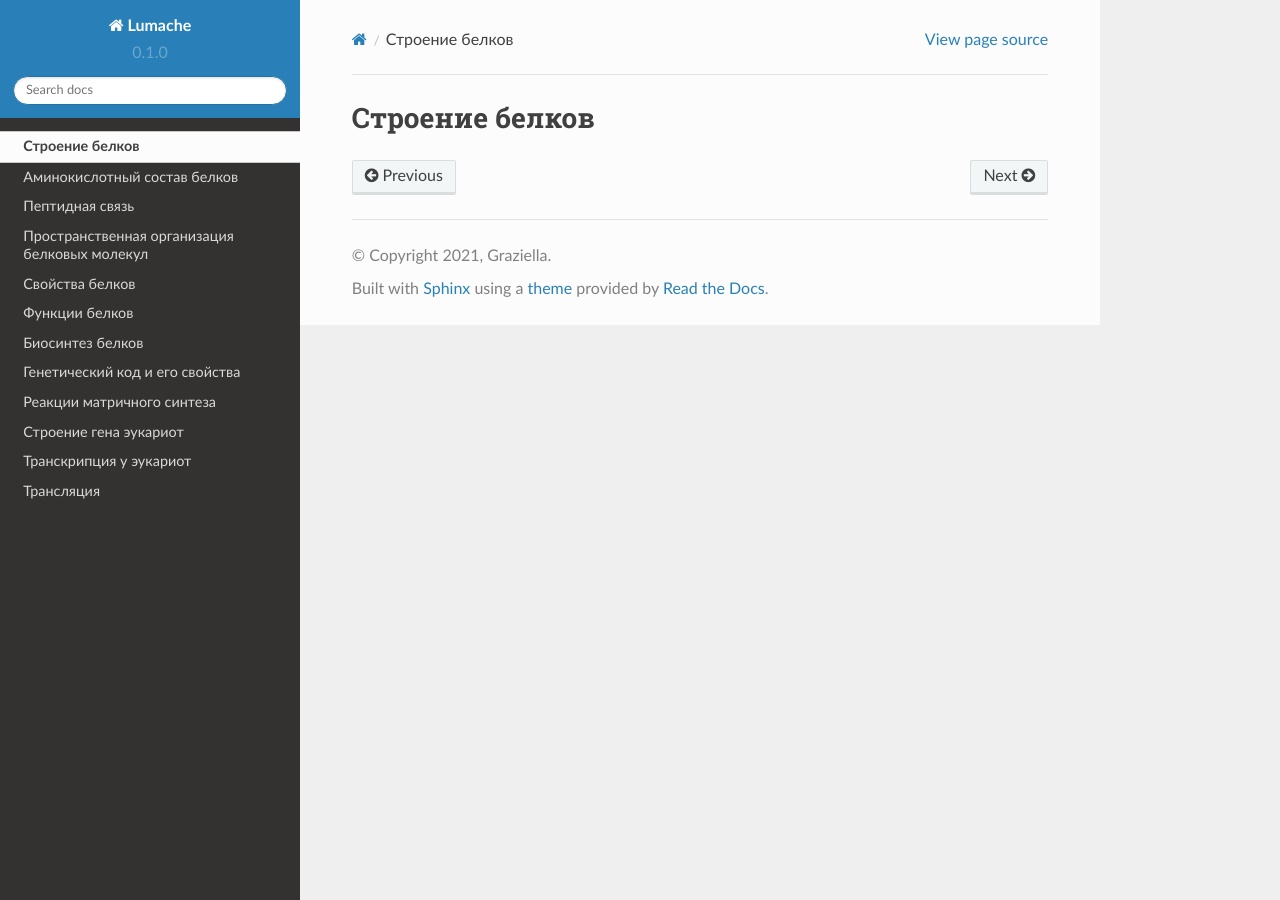
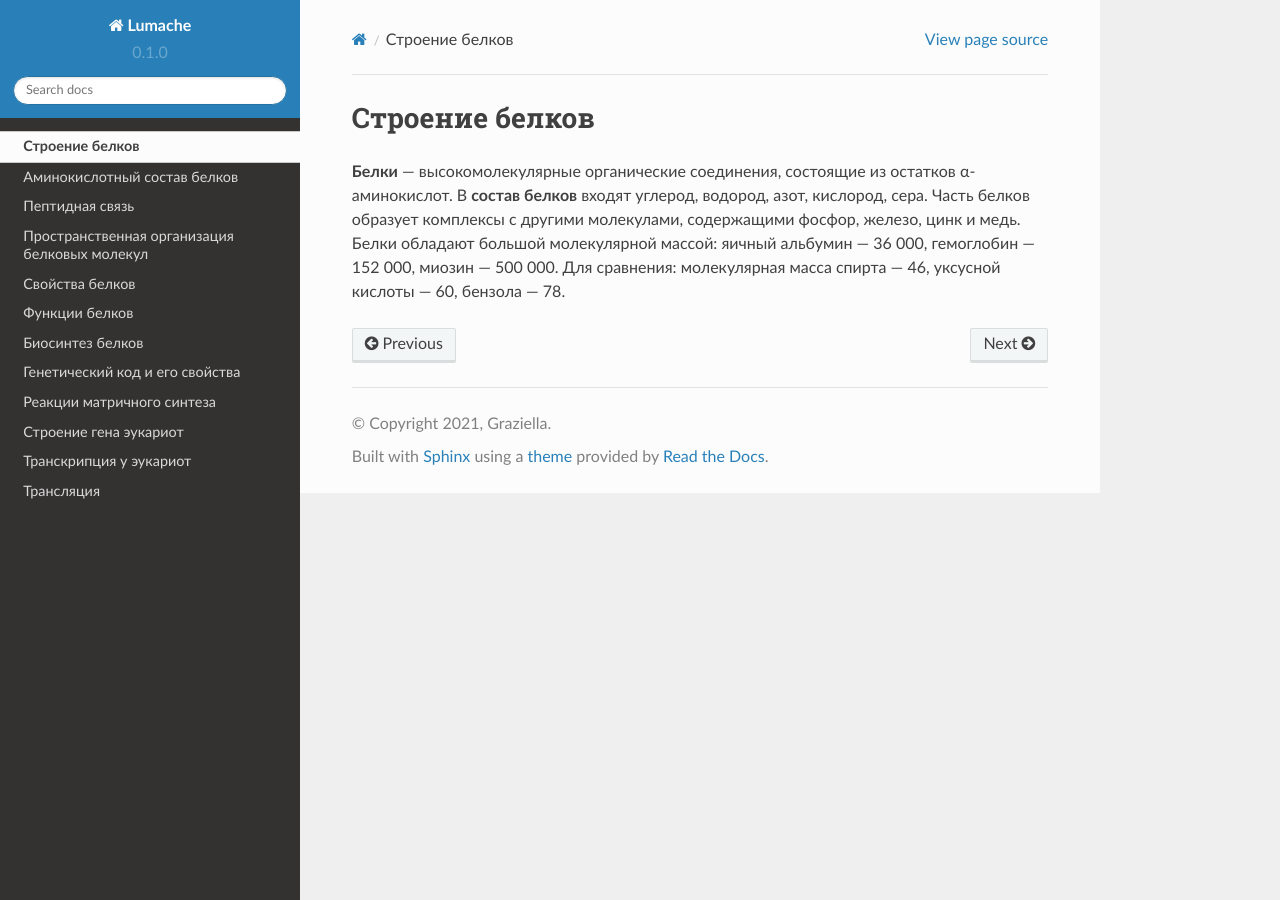
Before and after one commit to neptune2021/test_documentation, a Sphinx documentation site: the page built from docs/source/01.rst, in a window 1280 px wide. Built offline with Sphinx 7.4.7 and the Read the Docs theme 2.0.0, drawn with Linux system fonts in a browser that asks for light colours.

Commit message:
Update 01.rst

```diff
--- a/docs/source/01.rst
+++ b/docs/source/01.rst
@@ -1,2 +1,5 @@
 Строение белков
 ======================
+**Белки** — высокомолекулярные органические соединения, состоящие из остатков α-аминокислот.
+В **состав белков** входят углерод, водород, азот, кислород, сера. Часть белков образует комплексы с другими молекулами, содержащими фосфор, железо, цинк и медь.
+Белки обладают большой молекулярной массой: яичный альбумин — 36 000, гемоглобин — 152 000, миозин — 500 000. Для сравнения: молекулярная масса спирта — 46, уксусной кислоты — 60, бензола — 78.
```
